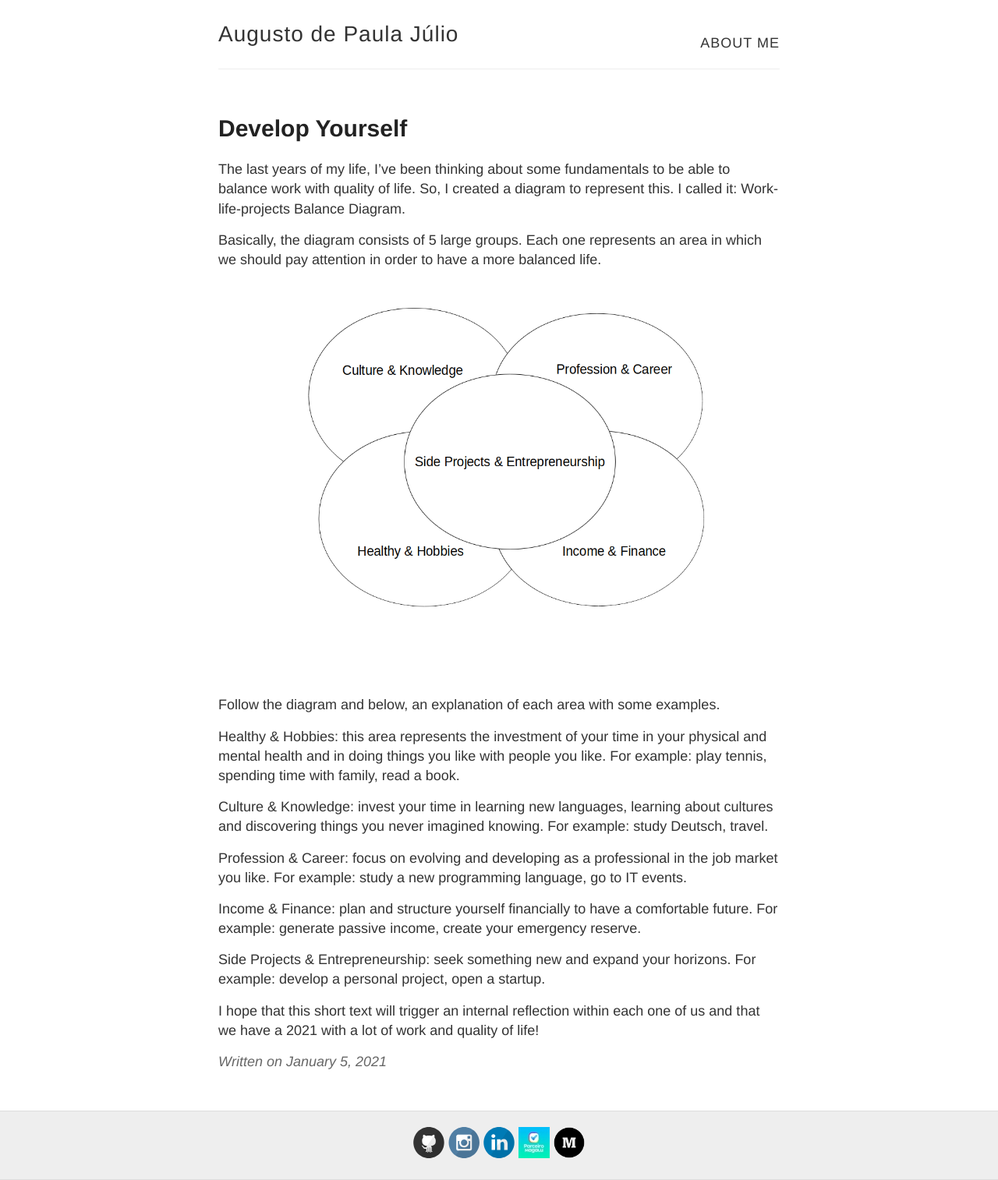
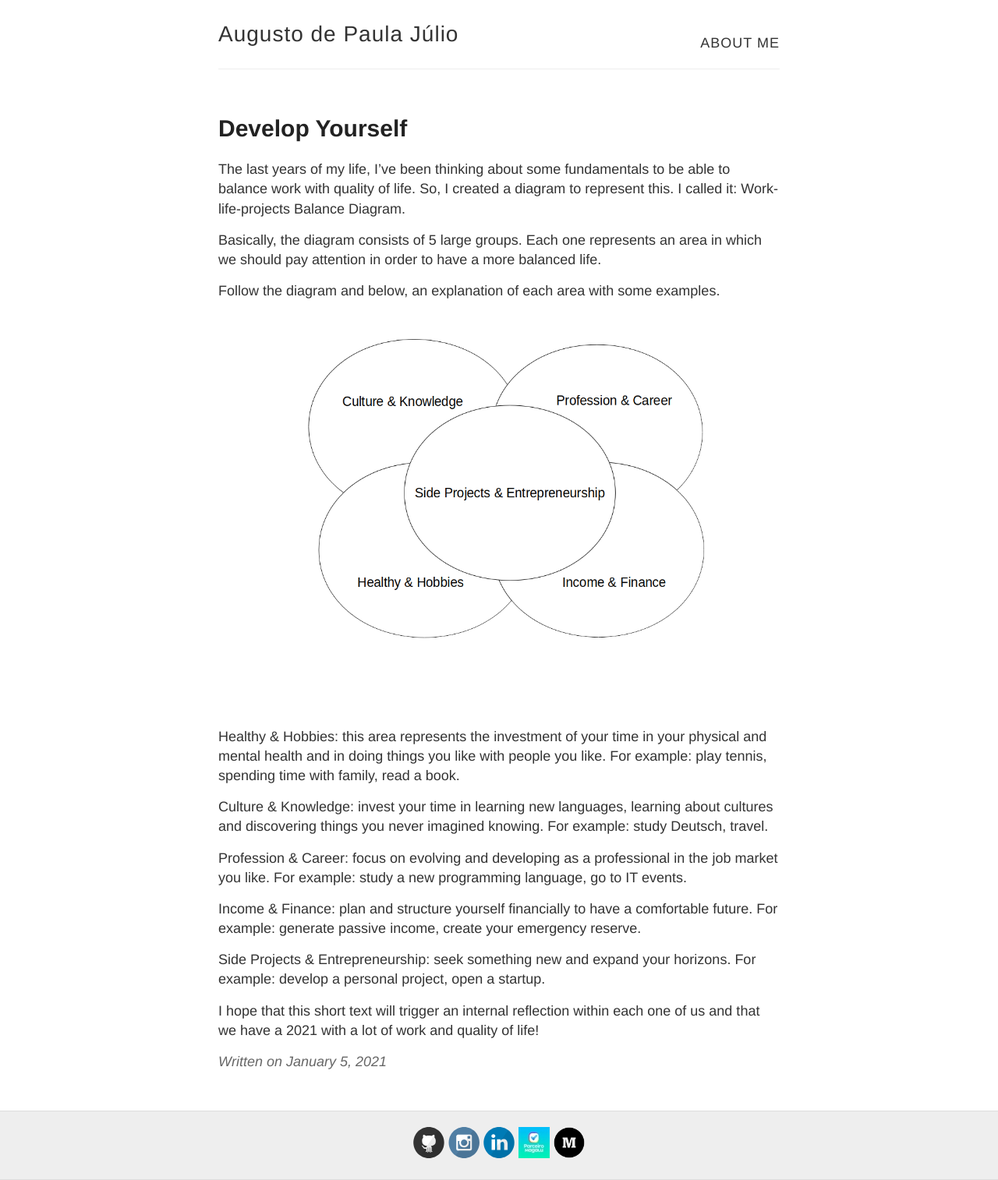
Before and after one commit to augustojulio/augustojulio.github.io, a Jekyll site: the page built from _posts/2021-1-05-Twentieth-Sixth-Article.md, in a window 1280 px wide. Shown: the whole page at 78% size. Built offline with Jekyll 4.4.1, drawn with Linux system fonts in a browser that asks for light colours.

```diff
--- a/_posts/2021-1-05-Twentieth-Sixth-Article.md
+++ b/_posts/2021-1-05-Twentieth-Sixth-Article.md
@@ -7,9 +7,9 @@ The last years of my life, I've been thinking about some fundamentals to be able
 
 Basically, the diagram consists of 5 large groups. Each one represents an area in which we should pay attention in order to have a more balanced life.
 
+Follow the diagram and below, an explanation of each area  with some examples.
+
 <img src="{{site.baseurl}}/images/work_life_projects_balance_diagram.png">
-
-Follow the diagram and below, an explanation of each area  with some examples.
 
 Healthy & Hobbies: this area represents the investment of your time in your physical and mental health and in doing things you like with people you like. For example: play tennis, spending time with family, read a book.
 
```
